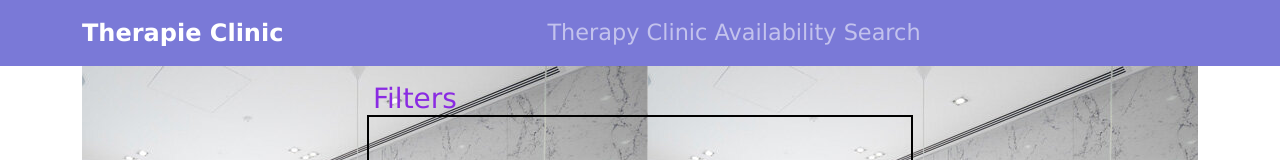
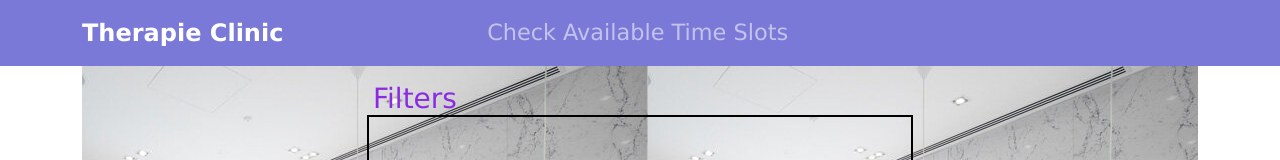
Before and after one commit to Akomere/BookingAPP, a React (Create React App) app: page /directory-name/ in a window 1280 px wide. Shown: the top 160 px of the page. Built offline with nearby package versions, Linux system fonts and the light colour scheme; no server answers.

Commit message:
solved nav bar expand fault

```diff
--- a/src/App.css
+++ b/src/App.css
@@ -44,6 +44,7 @@ body{
   padding-right: 0rem;
   padding-left: 0rem;
   justify-content: center;
+  min-height: 100%;
 }
 
 .book-success{
@@ -129,13 +130,6 @@ body{
   font-weight: bold;
 }
 
-.modal-box{
-  max-width: 21rem;
-  margin: auto;
-  margin-bottom: 20rem;
-  position: relative;
-}
-
 .nav-text-title{
   font-weight: bold;
   font-size: 1.5rem;
@@ -143,7 +137,7 @@ body{
 
 .nav-text-center{
   font-size: 1.4rem;
-  margin-left: 15rem;
+  margin-left: 20%;
 }
 
 .popup-result p{
--- a/src/Components/AvailableSlots.js
+++ b/src/Components/AvailableSlots.js
@@ -67,10 +67,10 @@ function AvailableSlots({ display, items, clinicSelect, serviceSelect }) {
                         ))}
                     </Row>
                 ))}
-                    <Modal className="modal-box" show={show} onHide={handleClose}>
+                    <Modal className="modal-box modal-fullscreen-sm-down" show={show} onHide={handleClose} centered >
                         <Modal.Header closeButton className="confirm-header-footer">
                             <Modal.Title>
-                                <h3>Your Booking</h3>
+                                <h5>Your Booking</h5>
                             </Modal.Title>
                         </Modal.Header>
                         <Modal.Body className="popup-result">
--- a/src/Components/Navbar.js
+++ b/src/Components/Navbar.js
@@ -1,15 +1,16 @@
 import React from "react"
-import {Navbar, Nav, Container} from "react-bootstrap"
+import { Navbar, Nav } from "react-bootstrap"
+import { Container } from "reactstrap"
 
-function Navigate(){
-    return(
-<Navbar variant="dark" className="color-nav" >
+function Navigate() {
+  return (
+    <Navbar variant="dark" className="color-nav" expand="lg" >
       <Container>
         <Navbar.Brand className="nav-text-title" href="/">Therapie Clinic</Navbar.Brand>
         <Navbar.Toggle aria-controls="basic-navbar-nav" />
         <Navbar.Collapse id="basic-navbar-nav">
           <Nav className="nav-text-center">
-        <Nav.Link  href="/">Therapy Clinic Availability Search</Nav.Link>
+            <Nav.Link href="/">Check Available Time Slots</Nav.Link>
           </Nav>
         </Navbar.Collapse>
       </Container>
```
Lines whose indentation alone changed are shown as unchanged.
